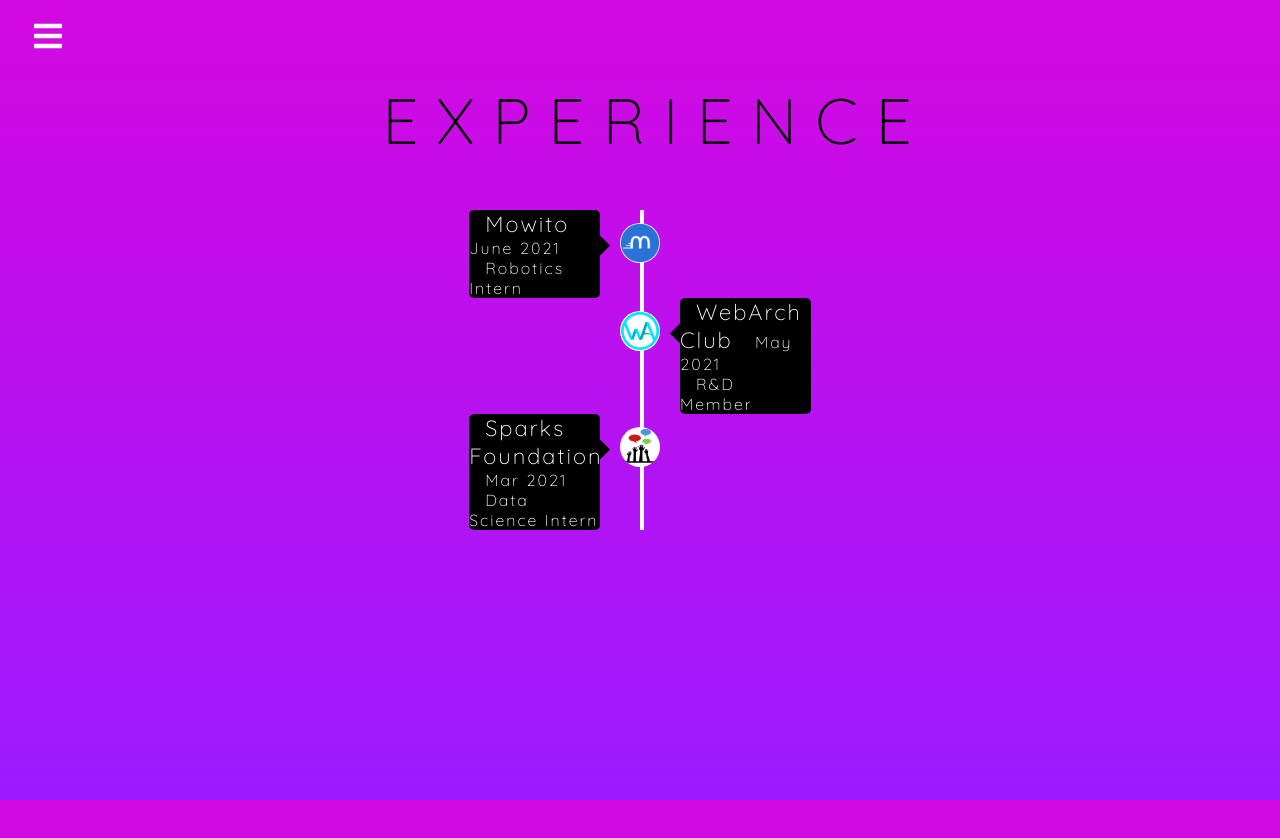
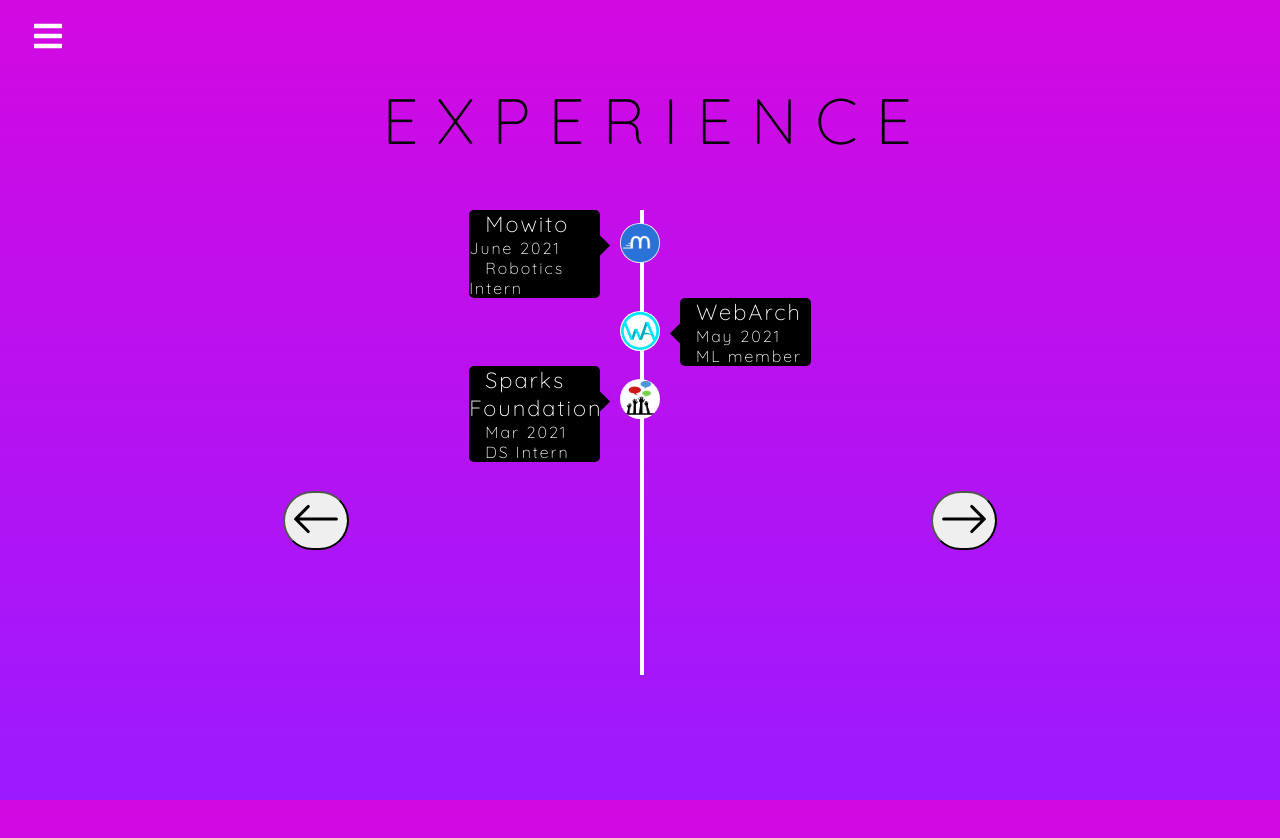
Before and after one commit to jatinrastogi/Portfolio-website, a React (Create React App) app: page /experience in a window 1280 px wide. Shown: the top 838 px of the page. Built offline with nearby package versions, Linux system fonts and the light colour scheme.

Commit message:
completed experience page

```diff
--- a/src/Components/Experience.js
+++ b/src/Components/Experience.js
@@ -1,5 +1,8 @@
 import React from 'react'
 import {motion} from 'framer-motion'
+import {Link} from 'react-router-dom'
+import * as bsIcons from 'react-icons/bs';
+
 const Experience = () => {
     const line = "EXPERIENCE"
     const sentence = {
@@ -34,6 +37,20 @@
                 }
 
             </motion.header>
+            <div className="experience">
+            <motion.div className="button-1">
+            <Link to="/about">
+                    <motion.button whileHover={{
+                        scale:1.2,
+                        boxShadow: "0px 0px 8px rgb(255,255,255)",
+                        TextShadow: "0px 0px 8px rgb(255,255,255)",
+                        rotate:360,
+                    }}>
+                        <bsIcons.BsArrowLeft size={50} color="black"/>
+                    </motion.button>
+                </Link>
+                </motion.div>
+
             <div className="wrapper">
                 <div className="center-line">
 
@@ -57,14 +74,16 @@
                     <section>
                         <img src="webarch.png" className="icon webarch"/>
                         <div className="details">
-                            <span className="title">
-                                WebArch Club
+                        <span className="title">
+                                WebArch
                             </span>
+
                             <span> May 2021</span>
                         </div>
                         <span>
-                            R&D Member
+                            ML member
                         </span>
+
 
                     </section>
                 </div>
@@ -78,12 +97,25 @@
                             <span> Mar 2021</span>
                         </div>
                         <span>
-                            Data Science Intern
+                            DS Intern
                         </span>
 
                     </section>
                 </div>
             </div>
+            <div className="button-2">
+            <Link to="/about">
+                    <motion.button whileHover={{
+                        scale:1.2,
+                        boxShadow: "0px 0px 8px rgb(255,255,255)",
+                        TextShadow: "0px 0px 8px rgb(255,255,255)",
+                        rotate:360,
+                    }}>
+                        <bsIcons.BsArrowRight size={50} color="black"/>
+                    </motion.button>
+                </Link>
+            </div>
+        </div>
         </div>
     )
 }
--- a/src/index.css
+++ b/src/index.css
@@ -328,15 +328,49 @@
   opacity: 1;
 }
 /*experience*/
+.experience{
+  display: flex;
+  width: 100%;
+  height: 100%;
+  justify-content: center;
+  flex-direction: row;
+  /* justify-content: space-between; */
+
+}
+.experience button{
+  color: white;
+  border-radius: 50px;
+  cursor: pointer;
+  opacity: 1;
+}
+.experience .button-1{
+  order: 1;
+  display: flex;
+  flex-direction: column;
+  justify-content: center;
+  margin-right: 100px;
+}
+.experience .button-2{
+  order: 3;
+  display: flex;
+  flex-direction: column;
+  justify-content: center;
+  margin-left: 100px;
+}
+
+
 .wrapper{
   /* background: red; */
   max-width: 1080px;
   margin: 50px auto;
   padding: 0 20px;
   position: relative;
+  margin-left: 0;
+  margin-right: 0;
+  order: 2;
 }
 .wrapper .center-line{
-  height: 100%;
+  height: 75%;
   width: 4px;
   background: white;
   position: absolute;
```
